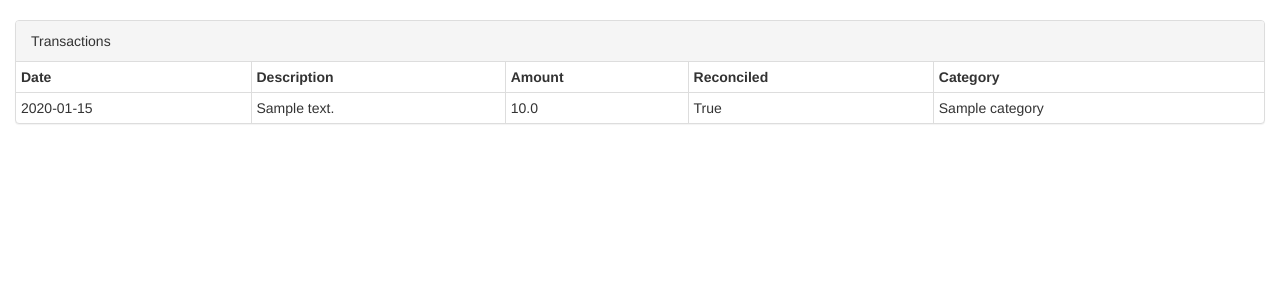
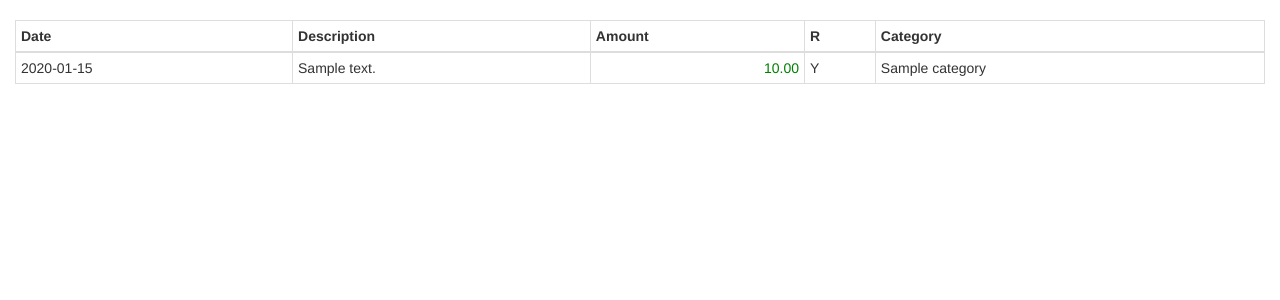
Before and after one commit to geraldoandradee/bdgt, a Flask app: page /transactions/ in a window 1280 px wide. Shown: the part 52-352 px from the top of the page. Run offline with Flask 2, Linux system fonts and the light colour scheme; tables that the repository leaves empty hold one stand-in row (values such as "Sample post"); parts of the project's set-up code (start-up, migrations or seed data) failed here and were passed over; some libraries are stand-ins or nearby versions.

Commit message:
Improve tx list formatting (#3)

```diff
--- a/bdgt/frontend/templates/accounts/index.html
+++ b/bdgt/frontend/templates/accounts/index.html
@@ -2,8 +2,6 @@
 
 {% block content %}
 
-<div class="panel panel-default">
-  <div class="panel-heading">Accounts</div>
 <table id="accounts" class="table table-bordered table-hover">
     {% if accounts | length > 0 %}
     <thead>
@@ -31,7 +29,6 @@
       <p>There are no accounts</p>
     {% endif %}
 </table>
-</div>
 
 {% endblock %}
 
--- a/bdgt/frontend/templates/categories/index.html
+++ b/bdgt/frontend/templates/categories/index.html
@@ -36,8 +36,6 @@
 <br>
 <br>
 
-<div class="panel panel-default">
-  <div class="panel-heading">Categories</div>
 <table id="categories" class="table table-condensed">
   {% if categories | length > 0 %}
   <tbody>
@@ -49,7 +47,6 @@
     <p>No categories</p>
   {% endif %}
 </table>
-</div>
 {% endblock %}
 
 {% block js %}
--- a/bdgt/frontend/templates/transactions/index.html
+++ b/bdgt/frontend/templates/transactions/index.html
@@ -2,8 +2,6 @@
 
 {% block content %}
 
-<div class="panel panel-default">
-  <div class="panel-heading">Transactions</div>
 <table id="accounts" class="table table-bordered table-condensed">
     {% if txs | length > 0 %}
     <thead>
@@ -11,7 +9,7 @@
         <th>Date</th>
         <th>Description</th>
         <th>Amount</th>
-          <th>Reconciled</th>
+        <th>R</th>
         <th>Category</th>
       </tr>
     </thead>
@@ -20,8 +18,16 @@
         <tr>
           <td>{{ tx.date }}</td>
           <td>{{ tx.description }}</td>
-            <td>{{ tx.amount }}</td>
-            <td>{{ tx.reconciled }}</td>
+          {% if tx.amount > 0 %}
+            <td style="text-align: right; color: green;">
+              {{ '%0.2f' | format(tx.amount) }}
+            </td>
+          {% else %}
+            <td style="text-align: right; color: red;">
+              {{ '%0.2f' | format(tx.amount) }}
+            </td>
+          {% endif %}
+          <td>{{ 'Y' if tx.reconciled else 'N' }}</td>
           <td>{{ tx.category }}</td>
         </tr>
         {% endfor %}
@@ -30,7 +36,6 @@
       <p>There are no transactions</p>
     {% endif %}
 </table>
-</div>
 
 {% endblock %}
 
```
Lines whose indentation alone changed are shown as unchanged.
